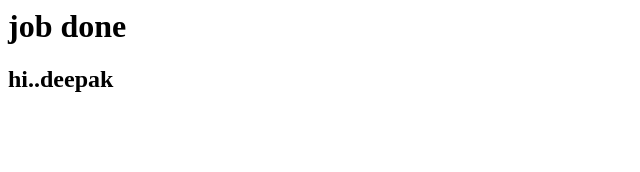
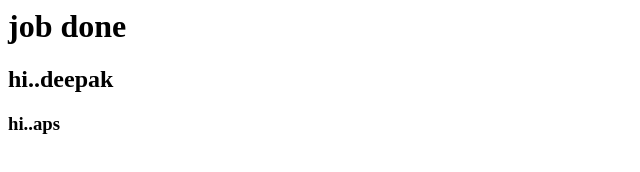
Before and after one commit to sabhishekpratap5/HelloWorld, a plain HTML site: page index.html in a window 1280 px wide. Shown: the full height of the page, 0-640 px from the left. Drawn offline with Linux system fonts and the light colour scheme.

Commit message:
change without using webhook

```diff
--- a/index.html
+++ b/index.html
@@ -5,5 +5,6 @@
 <body>
 <h1>job done</h1>
 <h2>hi..deepak</h2>
+<h3>hi..aps</h3>
 </body>
 </html>
```
